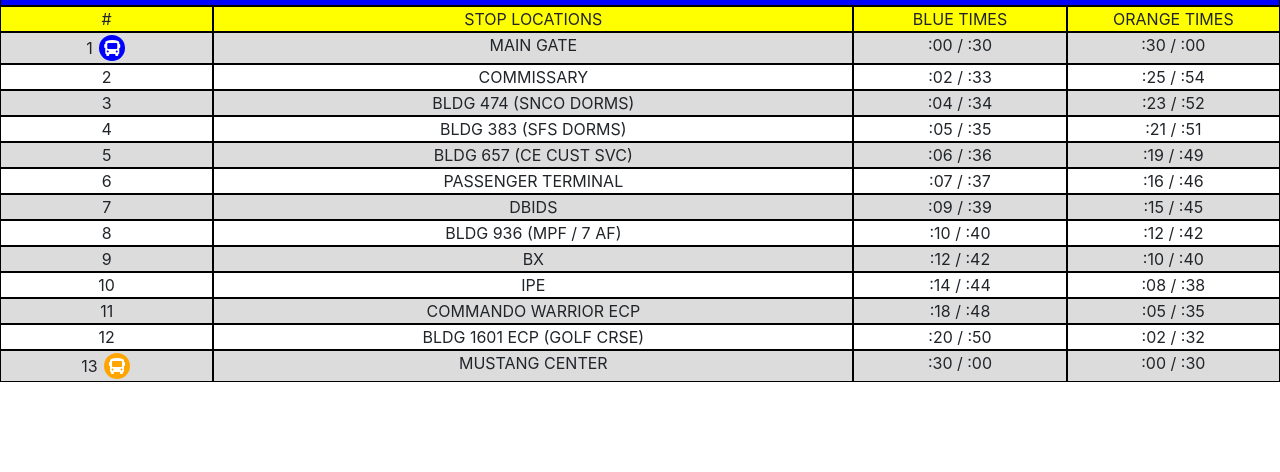
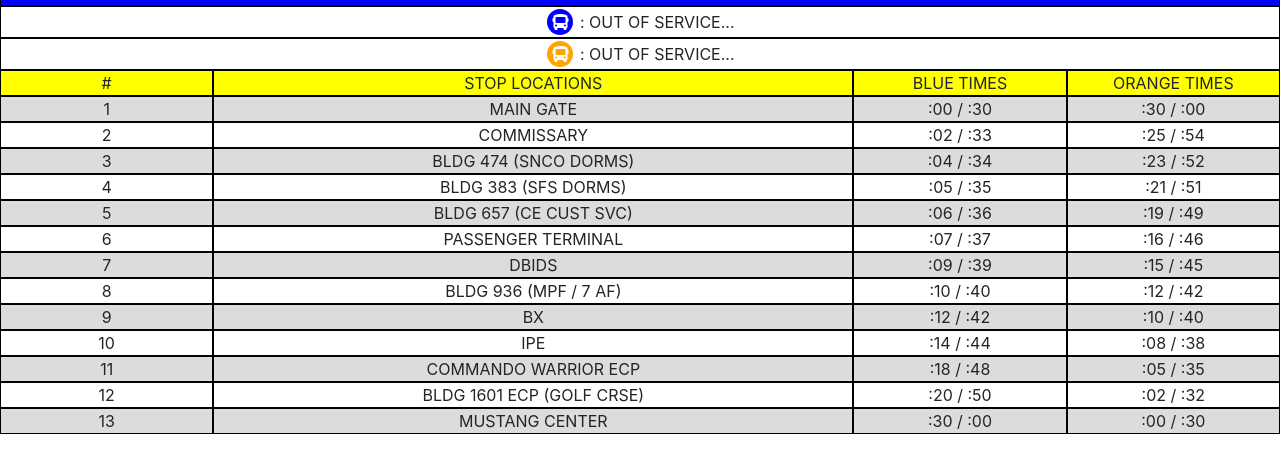
Before and after one commit to dev-osan/busGPS, a website: page views/index.html in a window 1280 px wide. Shown: the part 52-524 px from the top of the page. Drawn offline with nearby package versions, Linux system fonts and the light colour scheme; files that its build step writes are made by us from their sources.

Commit message:
add bus status rows to top of screen

```diff
--- a/public/css/styles.css
+++ b/public/css/styles.css
@@ -17,7 +17,7 @@
   border: 1px black solid;
 }
 
-.row:nth-child(2n+3) {
+.row:nth-child(2n+5) {
   background-color: gainsboro;
 }
 
--- a/views/index.html
+++ b/views/index.html
@@ -24,6 +24,18 @@
           <h1>Osan AB Bus Schedule</h1>
         </div>
       </div>
+
+      <div class="row">
+        <div class="col">
+          <i class="fas fa-bus blue"></i> : <span id="blue-status">Out of service...</span>
+        </div>
+      </div>
+      <div class="row">
+        <div class="col">
+          <i class="fas fa-bus orange"></i> : <span id="orange-status">Out of service...</span>
+        </div>
+      </div>
+
       <div class="row table-header">
         <div class="col-2">#</div>
         <div class="col-6">STOP LOCATIONS</div>
@@ -32,7 +44,7 @@
       </div>
 
       <div class="row">
-        <div class="col-2">1 <i class="fas fa-bus blue"></i></div>
+        <div class="col-2">1</div>
         <div class="col-6">Main Gate</div>
         <div class="col-2">:00 / :30</div>
         <div class="col-2">:30 / :00</div>
@@ -116,7 +128,7 @@
       </div>
 
       <div class="row">
-        <div class="col-2">13 <i class="fas fa-bus orange"></i></div>
+        <div class="col-2">13</div>
         <div class="col-6">Mustang Center</div>
         <div class="col-2">:30 / :00</div>
         <div class="col-2">:00 / :30</div>
```
